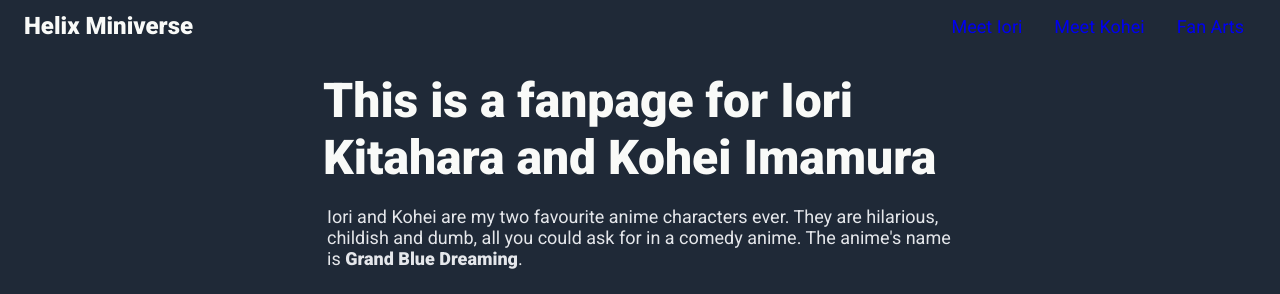
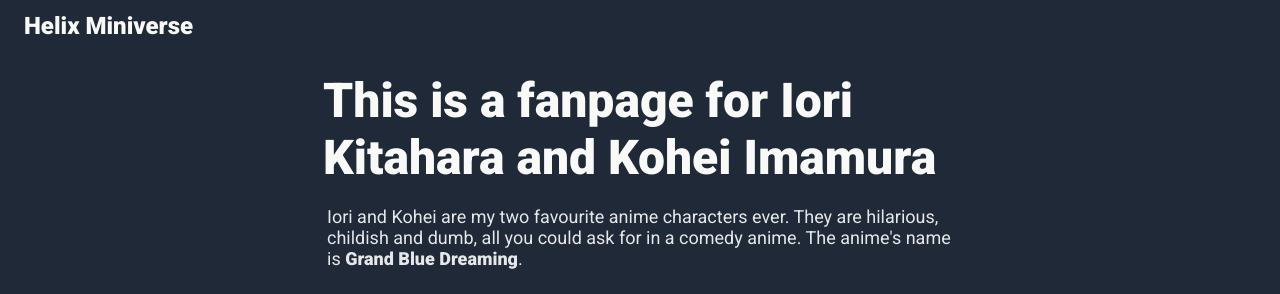
Before and after one commit to HelixMiniverse/HelixMiniverse.github.io, a plain HTML site: page index.html in a window 1280 px wide. Shown: the top 294 px of the page. Drawn offline with Linux system fonts and the light colour scheme.

Commit message:
removed right navigation!

```diff
--- a/index.html
+++ b/index.html
@@ -19,13 +19,6 @@
           <!-- Not suitable for dark mode theme -->
           <!-- <img src="./resources/images/logo.png" alt="" /> -->
           <h1>Helix Miniverse</h1>
-        </div>
-        <div class="right-nav">
-          <ul>
-            <li><a href="#">Meet Iori</a></li>
-            <li><a href="#">Meet Kohei</a></li>
-            <li><a href="#">Fan Arts</a></li>
-          </ul>
         </div>
       </div>
       <div class="header">
```
